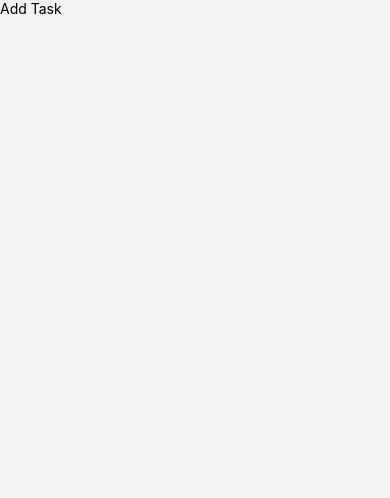
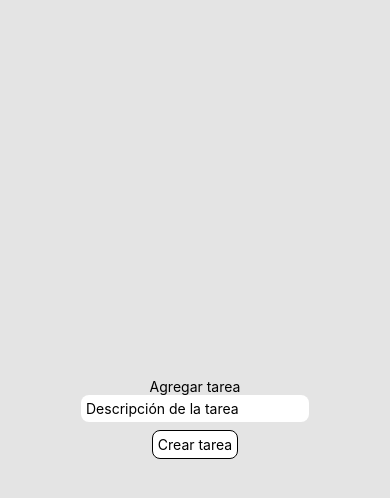
Before and after one commit to YCastEmm/procrastin-ar, a React Native app: screen /AddTask in a window 390 px wide. Shown: the top 498 px of the page. Built offline with nearby package versions, Linux system fonts and the light colour scheme.

Commit message:
feat: implementa logica y pantalla de AddTask

```diff
--- a/src/screens/AddTaskScreen.tsx
+++ b/src/screens/AddTaskScreen.tsx
@@ -1,13 +1,78 @@
-import { Text, View } from "react-native"
+import { StackNavigationProp } from "@react-navigation/stack"
+import { StyleSheet, Text, TextInput, TouchableOpacity, View } from "react-native"
+import { RootStackParamList } from "../../App"
+import { useState } from "react"
+import AsyncStorage from "@react-native-async-storage/async-storage"
+
+type AddTaskScreenProps ={
+    navigation: StackNavigationProp<RootStackParamList>
+}
+
+const AddTaskScreen = ({navigation}: AddTaskScreenProps) => {
+
+    const [tarea, setTarea] = useState<string>("")
 
 
-const AddTaskScreen = () => {
+    const handleAddTask = async () => {
+
+        const storedTasks = await AsyncStorage.getItem("tareas")
+        const listaTareas = storedTasks ? JSON.parse(storedTasks) : []
+
+        const nuevaTarea = {
+            id: Date.now().toString(),
+            fecha: new Date().toLocaleDateString('es-AR'),
+            descripcion: tarea,
+            completada: false,
+        }
+
+        listaTareas.push(nuevaTarea)
+        await AsyncStorage.setItem("tareas", JSON.stringify(listaTareas))
+        navigation.navigate("Home")
+    }
 
     return (
-        <View>
-            <Text>Add Task</Text>
+        <View style={styles.container}>
+            <Text>Agregar tarea</Text>
+            <TextInput
+                style={styles.textInput}
+                placeholder="Descripción de la tarea"
+                value={tarea}
+                onChangeText={setTarea}
+            />
+            <TouchableOpacity
+                style={styles.touchable}
+                onPress={handleAddTask}
+            >
+                <Text>Crear tarea</Text>
+            </TouchableOpacity>
         </View>
     )
 }
 
+const styles = StyleSheet.create({
+    container: {
+        flex: 1,
+        justifyContent: 'center',
+        alignItems: 'center',
+        padding: 24,
+        backgroundColor: '#e4e4e4',
+    },
+
+    textInput: {
+        backgroundColor: '#fff',
+        padding: 5,
+        borderRadius: 8,
+        marginBottom: 8
+    },
+
+    touchable: {
+        borderWidth: 1,
+        borderColor: "#000",
+        backgroundColor: '#fff',
+        padding: 5,
+        borderRadius: 8,
+        marginBottom: 8,
+    }
+})
+
 export default AddTaskScreen
--- a/src/screens/HomeScreen.tsx
+++ b/src/screens/HomeScreen.tsx
@@ -1,11 +1,23 @@
-import { Text, View } from "react-native"
+import { StackNavigationProp } from "@react-navigation/stack"
+import { Text, TouchableOpacity, View } from "react-native"
+import { RootStackParamList } from "../../App"
 
+type HomeScreenProps = {
+    navigation: StackNavigationProp<RootStackParamList> // recibe navigation como prop que viene del stack.navigator
+}
 
-const HomeScreen = () => {
+const HomeScreen = ({ navigation }: HomeScreenProps) => {
 
     return (
         <View>
             <Text>Home</Text>
+
+            <TouchableOpacity
+                onPress={() => navigation.navigate("AddTask")}
+            >
+                <Text>Agregar tarea</Text>
+            </TouchableOpacity>
+
         </View>
     )
 }
--- a/src/screens/LoginScreen.tsx
+++ b/src/screens/LoginScreen.tsx
@@ -16,6 +16,7 @@ const LoginScreen = ({ navigation }: LoginScreenProps) => {
     const [error, setError] = useState<string>("")
 
 
+    // chequea el usuario ingresado contra el guardado en el asyncStorage
     const verificarUsuario = async () => {
         const storedUser = await AsyncStorage.getItem("usuario")
         if (!storedUser) {
@@ -30,6 +31,7 @@ const LoginScreen = ({ navigation }: LoginScreenProps) => {
         }
     }
 
+    // acciona segun al respuesta de verificarUsuario
     const handleLogin = async () => {
         const successfullLogin = await verificarUsuario()
         if (successfullLogin === null) {
```
